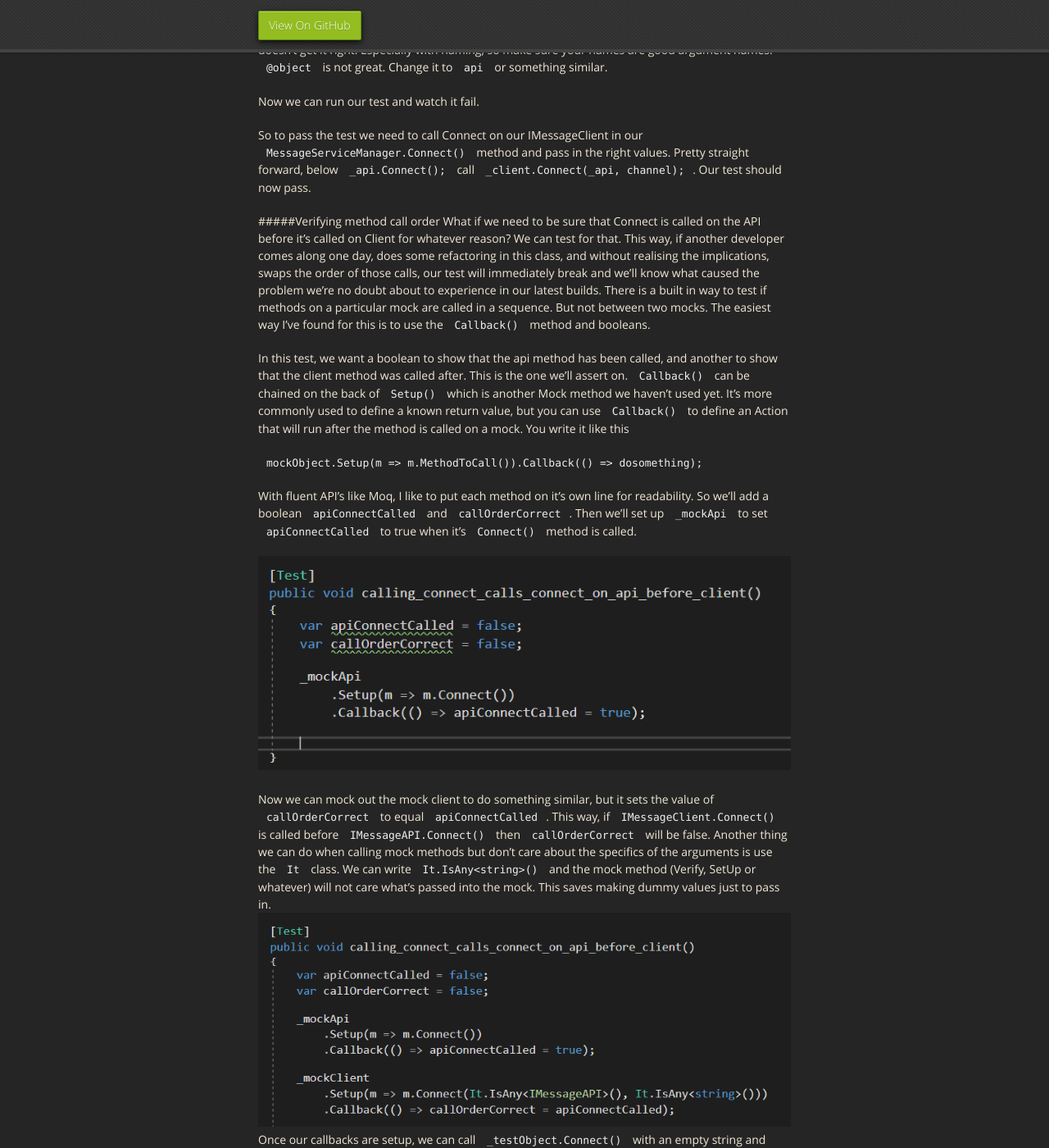
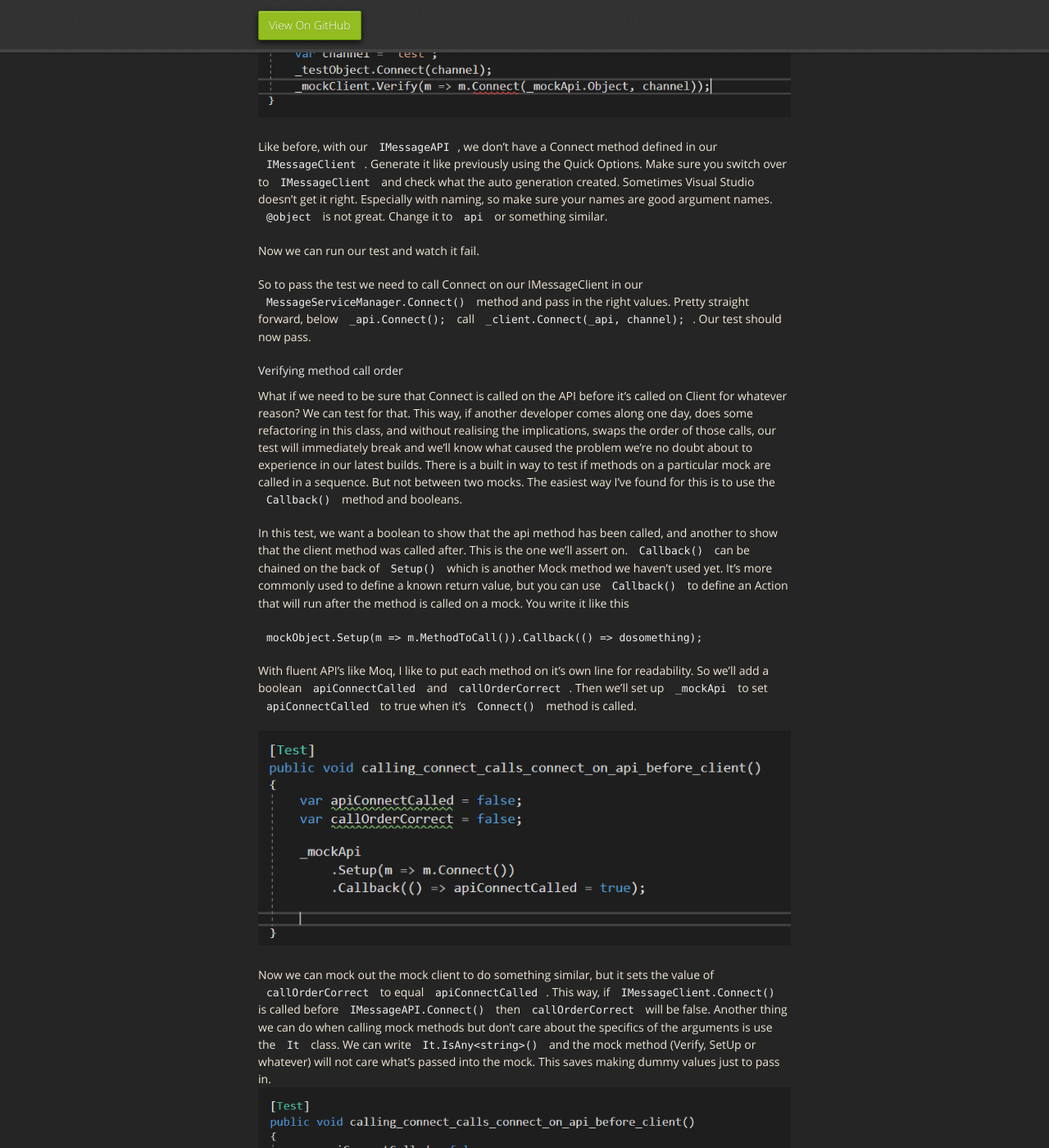
Before and after one commit to adamsingle/adamsingle.github.io, a Jekyll site: the page built from _posts/2018-09-25-unit-testing-in-unity-with-zenject-unirx-and-moq.markdown, in a window 1280 px wide and 1400 px high, scrolled down 15868 px. Shown: the whole window at 82% size. Built offline with Jekyll 4.4.1, drawn with Linux system fonts in a browser that asks for light colours; some of the changed text lies outside the part shown.

Commit message:
FIX: heading formatting

```diff
--- a/_posts/2018-09-25-unit-testing-in-unity-with-zenject-unirx-and-moq.markdown
+++ b/_posts/2018-09-25-unit-testing-in-unity-with-zenject-unirx-and-moq.markdown
@@ -28,13 +28,14 @@
 
 Basically, I'm assuming if you have clicked on the link to read this blog, you have an idea on at least some of the things mentioned in the title. So let's get straight to the process.
 
-######Versions
+##### Versions
 I'm writing this blog using the following versions:
 Unity - 2018.2.0f2
 Zenject - 7.2.0
 Moq - 4.7.99
 UniRx - 6.2.1
-######Installation
+
+#### Installation
 
 Let's start with *Zenject*. Inside the *Unity Editor*, open the Asset Store window (Ctrl + 9) and search for *Zenject*. Select Download, and when that's done, Import. This will open an Editor Window showing all the files in the *Zenject* package with another Import button in the bottom right corner. Go ahead and click it.
 
@@ -90,7 +91,7 @@
 
 > As a quick explanation, anything in a directory called **Editor** in your project Unity bundles into a special project in the visual studio solution that has a reference to the UnityEditor assembly and isn't built into your game when you build. **Plugins** is another special directory that is separated out to minimise compile time, and any **Editor** directory in **Plugins** also gets it 's own project that is not built into your game. In this way, when you change any of your code and it has to be recompiled by Unity, it doesn't bother compiling the **Plugins** or **Plugins/Editor** code unless they also had code changes made. The use of Assembly Definitions to create more projects in the solution is an extension of this. You can limit parts of your code from having reference access to others as well as minimise recompile times by having smaller projects to compile. But so far I've found this more complication than it's worth.
 
-#####Laying the foundation
+#### Laying the foundation
 Let's take this one step at a time. Let's set up some foundation code first, ready to test. Before that, let's get some folder structure in place. Create a new directory in **Assets** called **Code**. Inside that make one called **Editor** and in that, one called **Tests**.
 
 ![](/content/images/2018/08/FolderStructure.PNG)
@@ -132,7 +133,7 @@
 
 That's our foundation complete. Let's write some tests.
 
-#####First test
+#### First test
 Now we need a test class. In Code/Editor/Tests add a new script called `MessageServiceManagerTests.cs`.
 >By now you'll see that we have the other two projects I mentioned earlier. The scripts we added in the Code directory caused Unity to create the `Assembly-CSharp` project and the test script we just created (which you'll notice is contained within a directory named Editor) caused the creation of `Assembly-CSharp-Editor`.
 
@@ -165,7 +166,7 @@
 
 Great! Welcome to tested code!
 
-#####Write a real test
+#### Write a real test
 So we have a test, but it doesn't really test anything. So let's write a real test. We want to test that when the `MessageServiceManager` has `Connect()` called on it, it calls `Connect()` on the `IMessageAPI`. So let's write a test for that.
 
 >There are a number of test naming conventions out there. Ultimately you can choose whatever you like, but personally, I like to just use the feature being tested with lowercase and underscores for readability and differentiation from non-test methods. I try to word it in a way that when read in the test runner, the green tick or red circle make sense.
@@ -235,7 +236,7 @@
 Open `MessageServiceManager` and inside the `Connect()` method, add `_api.Connect();`
 Save, jump back to Unity, rerun your tests and bask in the light of green ticks.
 
-#####Testing method call with argument
+#### Testing method call with argument
 OK, let's get cracking on our next test. Let's test that when we call `Connect()` on our `MessageServiceManager` we call Connect on our `IMessageClient` with the correct arguments.
 Let's add a new test called `calling_connect_calls_connect_on_client_with_api_and_channel`. In my book, you can never be too verbose with test method names. You're never going to have to call them, so you don't have to worry about the awkwardness of typing that in code. You just have to worry about readibility in the test runner. Go ahead and make this method, don't forget the `[Test]` attribute. If you've thought ahead to writing the test, you'll quickly realise you need to set up all those bindings again. They only existed in the scope of the last test we wrote. We need everything to be fresh for this test. We could rewrite that at the start of each test. But we're programmers, we're better than that. So we could extract it all to a method, maybe called `Init()` or `Initialise()`. Let's do that. Extract out the initialisation code from `calling_connect_calls_connecton_on_api()` to a method called `Init()`
 
@@ -260,7 +261,7 @@
 
 So to pass the test we need to call Connect on our IMessageClient in our `MessageServiceManager.Connect()` method and pass in the right values. Pretty straight forward, below `_api.Connect();` call `_client.Connect(_api, channel);`. Our test should now pass.
 
-#####Verifying method call order
+#### Verifying method call order
 What if we need to be sure that Connect is called on the API before it's called on Client for whatever reason? We can test for that. This way, if another developer comes along one day, does some refactoring in this class, and without realising the implications, swaps the order of those calls, our test will immediately break and we'll know what caused the problem we're no doubt about to experience in our latest builds. There is a built in way to test if methods on a particular mock are called in a sequence. But not between two mocks. The easiest way I've found for this is to use the `Callback()` method and booleans.
 
 In this test, we want a boolean to show that the api method has been called, and another to show that the client method was called after. This is the one we'll assert on. `Callback()` can be chained on the back of `Setup()` which is another Mock method we haven't used yet. It's more commonly used to define a known return value, but you can use `Callback()` to define an Action that will run after the method is called on a mock. You write it like this
@@ -277,7 +278,7 @@
 
 Once you've verified that the test does indeed fail, swap them back and smile at the screenfull of green ticks. Maybe take a break, grab a coffee and just sit back and look at them for a while. A board full of passing tests is a bloody satisfying sight to behold.
 
-#####Event testing
+#### Event testing
 There are many more tests that a service like this would have. Like connection error handling. Let's add an `OnConnectionError` event to `IMessageClient` and test that our `MessageServiceManager` throws an exception. This isn't the best handling, but demonstrates a few more features nicely.
 
 First, let's add the event to `IMessageClient`.
@@ -315,7 +316,7 @@
 
 And now we have a green light.
 
-#####RX Testing
+#### RX Testing
 Last test. I know this has been a long post, thanks for sticking with me. The one bit of tech I haven't touched on yet is RX. As I mentioned in the introduction, if you don't know what Reactive Extensions are, or specifically UniRX, check out Infallible Code's videos. We're going to look at a simple example. We're going to generate a stream of messages that are coming from an event in the Client.
 
 First we'll write our test.
@@ -352,7 +353,7 @@
 
 ![](/content/images/2018/09/CompletedTests.PNG)
 
-#####Conclusion
+#### Conclusion
 This post barely scratches the surface of unit testing, but it has hopefully given you the tools to create them in *Unity* using some great technology like *UniRX* and *Zenject*. I hope I've managed to display the power of unit testing as a development tool, especially when used to facilitate code design, and not just as an afterthought.
 I've also attempted to display the power of mocking libraries like Moq and how they can be used with Dependency Injection to decouple your code and test it for peace of mind. There are many more unit tests a class like our `MessageServiceManager` would need to be covered completely, and there are also other forms of testing than unit testing, such as integration testing, UI testing and scene testing (a type of *Unity* specific integration runtime test) to name a few. *Zenject* has some ability to facilitate both integration and scene testing, and they have some [documentation](https://github.com/svermeulen/Zenject/blob/master/Documentation/WritingAutomatedTests.md) on that. UI testing is a trickier subject. There is a library I found recently designed for *Unity*, and I'll be experimenting with that on my game. So I suspect there'll be another post on here in the near future on that. Hopefully not as long as this one was.
 
```
Also changed, not shown: other parts of _posts/2018-09-25-unit-testing-in-unity-with-zenject-unirx-and-moq.markdown (+1 -1 lines).
